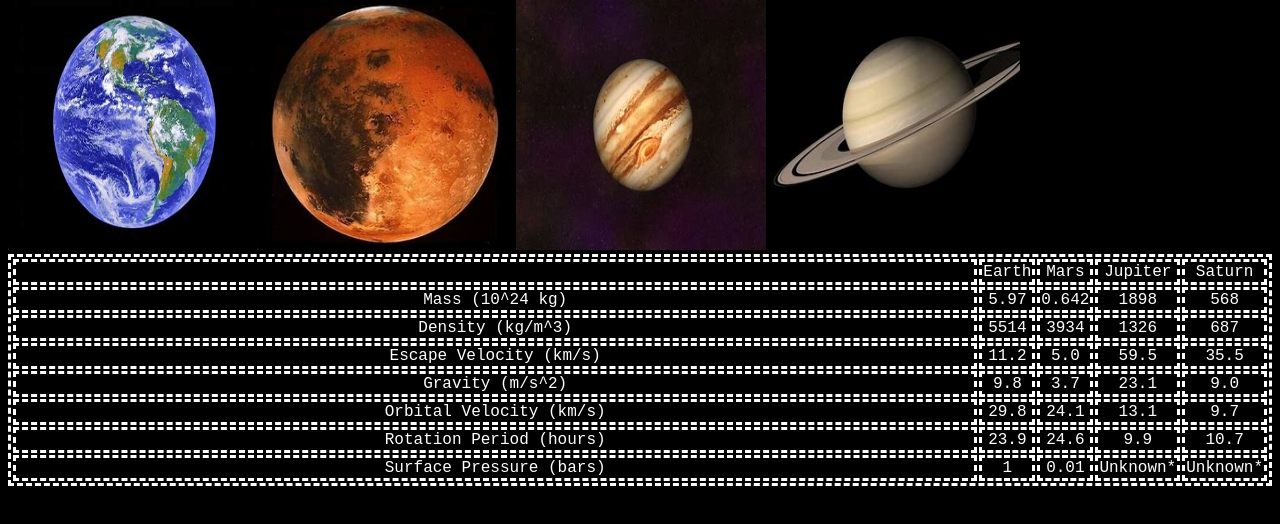
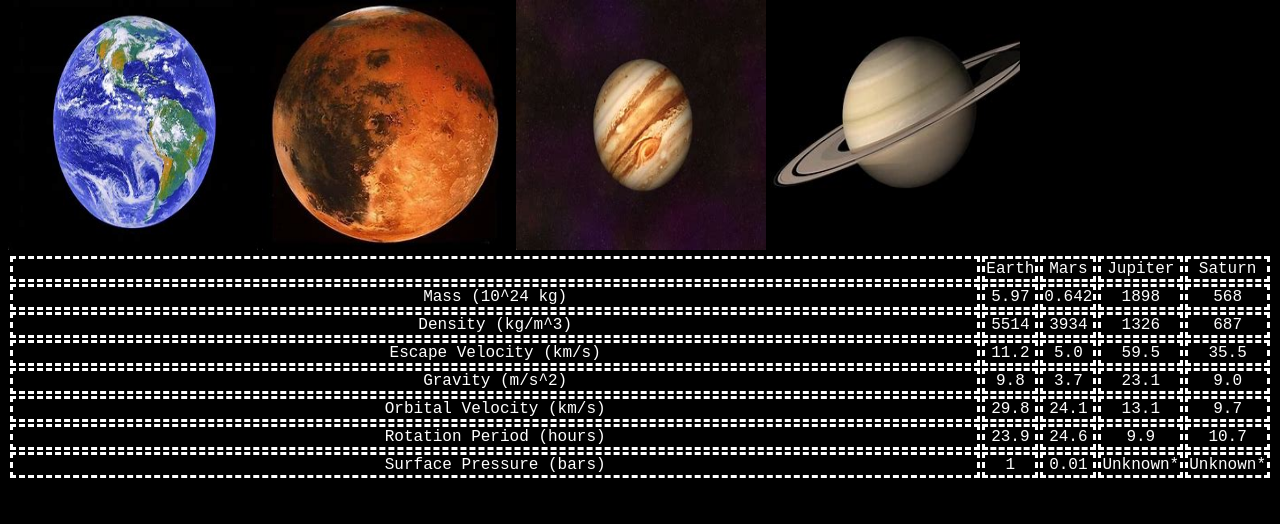
Before and after one commit to Ah9797/lab5, a plain HTML site: page index.html in a window 1280 px wide. Shown: the part 80-604 px from the top of the page. Drawn offline with Linux system fonts and the light colour scheme.

Commit message:
Update style.css

```diff
--- a/css/style.css
+++ b/css/style.css
@@ -12,7 +12,7 @@ h1 {
   color: white;
   text-align: center;
 }
-table, tr, td {
+tr, td {
   background-color: black;
   border-color: white;
   border-style: dashed;
```
